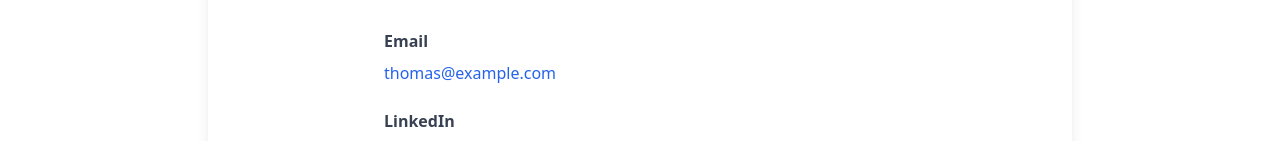
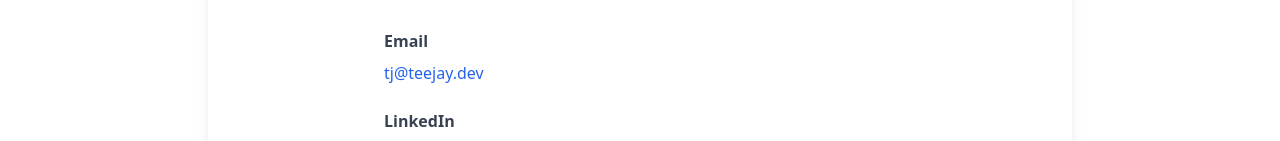
Before and after one commit to thomas-nicholson/thomas-nicholson.github.io, a React (Vite) app: page /contact in a window 1280 px wide. Shown: the part 267-408 px from the top of the page. Built offline with nearby package versions, Linux system fonts and the light colour scheme.

Commit message:
Correct contact page

```diff
--- a/src/components/Pages/Contact.tsx
+++ b/src/components/Pages/Contact.tsx
@@ -34,7 +34,7 @@ const Contact: React.FC = () => {
                   href="mailto:thomas@example.com"
                   className="text-blue-600 hover:text-blue-800"
                 >
-                  thomas@example.com
+                  tj@teejay.dev
                 </a>
               </div>
               <div>
```
